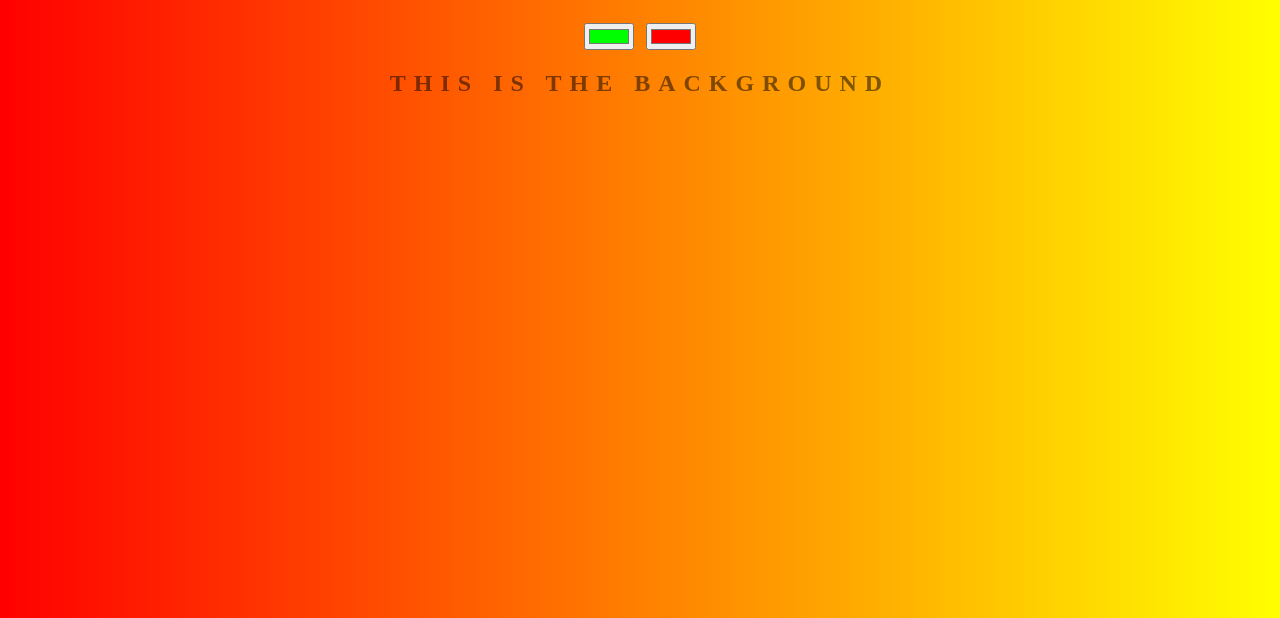
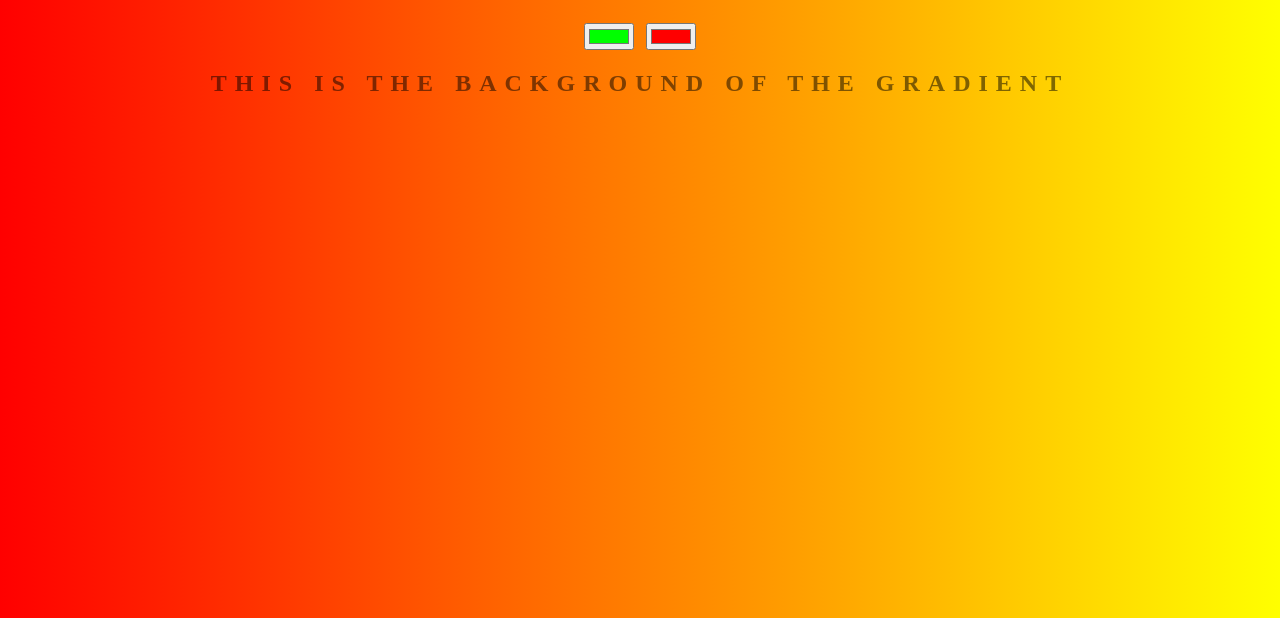
Before and after one commit to saikganesh/background-generator, a plain HTML site: page index.html in a window 1280 px wide. Shown: the part 182-800 px from the top of the page. Drawn offline with Linux system fonts and the light colour scheme.

Commit message:
changing text

```diff
--- a/index.html
+++ b/index.html
@@ -8,7 +8,7 @@
 	<h1>Background Generator</h1>
 	<input class="color1" type="color" name="color1" value="#00ff00">
 	<input class="color2" type="color" name="color2" value="#ff0000">
-	<h2>This is the background</h2>
+	<h2>This is the background of the gradient</h2>
 	<h3></h3>
 
 
```
